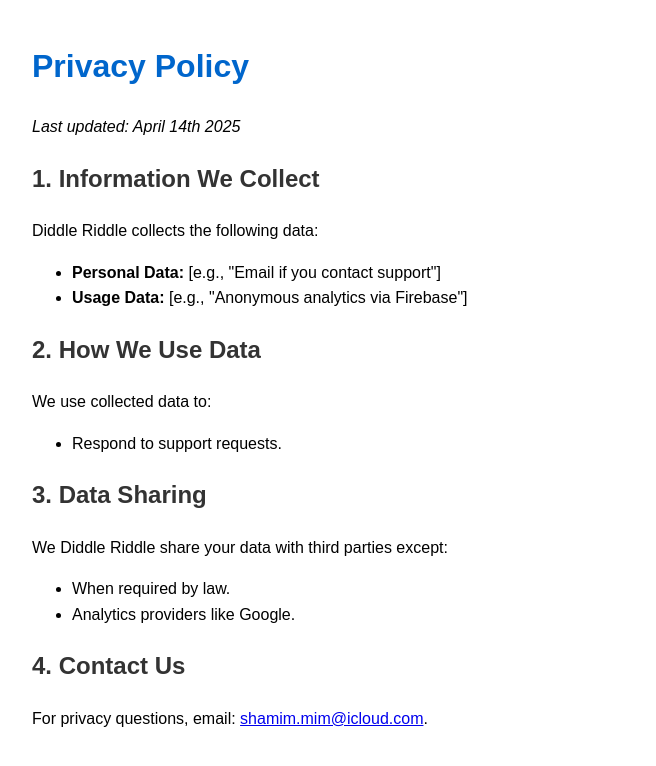
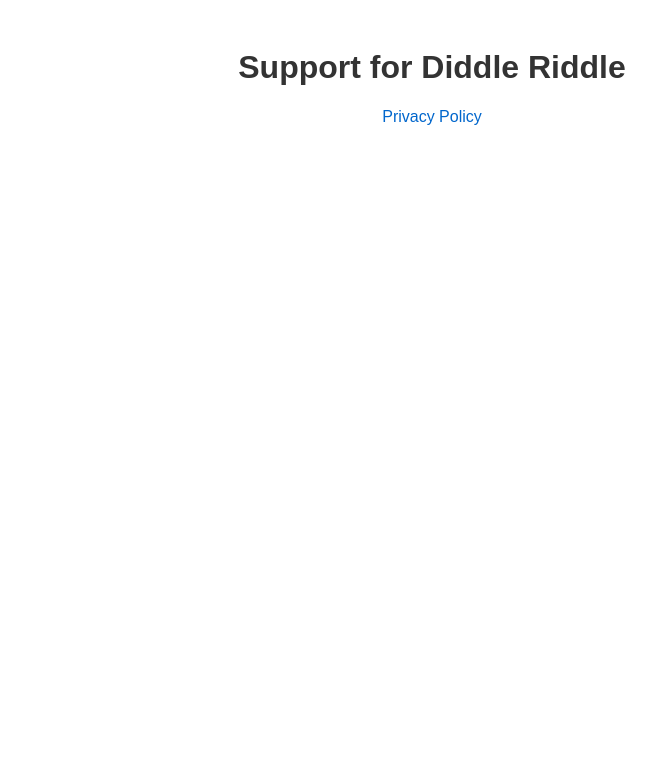
Before and after one commit to parisamojtahedi/app-support, a plain HTML site: page privacy2.html in a window 1280 px wide. Shown: the whole page, without its empty margins (208-864 px from the left). Drawn offline with Linux system fonts and the light colour scheme.

Commit message:
Update privacy2.html

```diff
--- a/privacy2.html
+++ b/privacy2.html
@@ -1,39 +1,18 @@
 <!DOCTYPE html>
 <html>
 <head>
-    <title>Privacy Policy - Diddle Riddle</title>
+    <title>App Support</title>
     <meta name="viewport" content="width=device-width, initial-scale=1">
     <style>
-        body { font-family: Arial, sans-serif; line-height: 1.6; padding: 20px; max-width: 800px; margin: 0 auto; }
-        h1 { color: #0066cc; }
-        h2 { margin-top: 20px; color: #333; }
+        body { font-family: Arial, sans-serif; text-align: center; padding: 20px; }
+        h1 { color: #333; }
+        a { color: #0066cc; text-decoration: none; }
     </style>
 </head>
 <body>
-    <h1>Privacy Policy</h1>
-    <p><em>Last updated: April 14th 2025</em></p>
-
-    <h2>1. Information We Collect</h2>
-    <p>Diddle Riddle collects the following data:</p>
-    <ul>
-        <li><strong>Personal Data:</strong> [e.g., "Email if you contact support"]</li>
-        <li><strong>Usage Data:</strong> [e.g., "Anonymous analytics via Firebase"]</li>
-    </ul>
-
-    <h2>2. How We Use Data</h2>
-    <p>We use collected data to:</p>
-    <ul>
-        <li>Respond to support requests.</li>
-    </ul>
-
-    <h2>3. Data Sharing</h2>
-    <p>We Diddle Riddle share your data with third parties except:</p>
-    <ul>
-        <li>When required by law.</li>
-        <li>Analytics providers like Google.</li>
-    </ul>
-
-    <h2>4. Contact Us</h2>
-    <p>For privacy questions, email: <a href="mailto:shamim.mim@icloud.com">shamim.mim@icloud.com</a>.</p>
+    <h1>Support for Diddle Riddle</h1>
 </body>
+<footer>
+<p><a href="/privacy2.html">Privacy Policy</a></p>
+</footer>
 </html>
```
